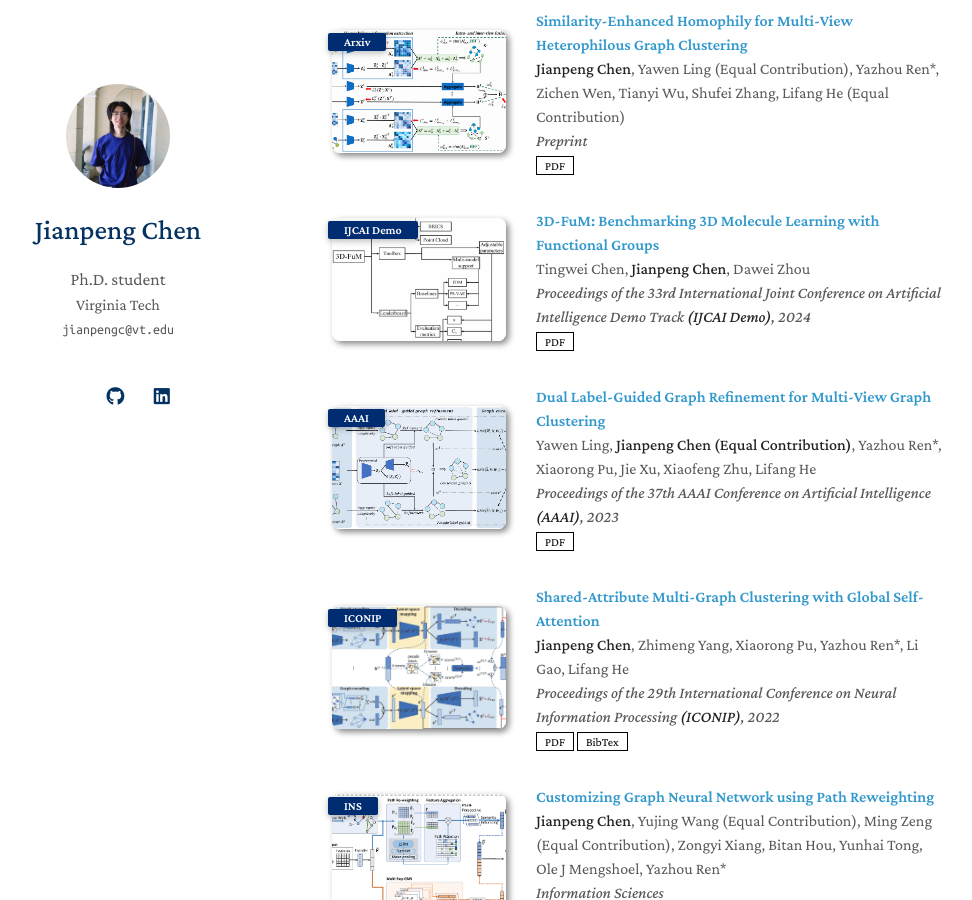
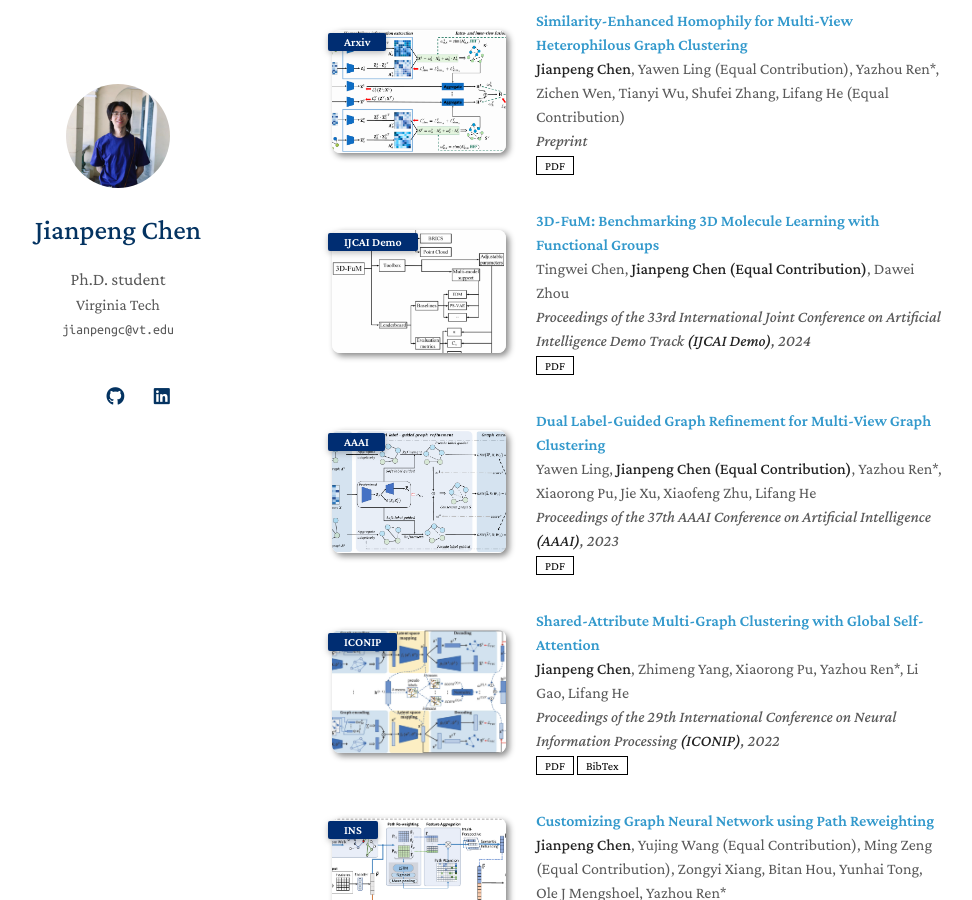
Before and after one commit to cjpcool/cjpcool.github.io, a Jekyll site: the page built from index.md, in a window 1280 px wide and 900 px high, scrolled down 1554 px. Shown: the whole window, without its empty margins (158-1130 px from the left). Built offline with Jekyll 4.4.1, drawn with Linux system fonts in a browser that asks for light colours; a style sheet for code colours, icons or effects is not loaded; our own code applies the rules of GitHub Pages for plain Markdown files.

Commit message:
Update publications.yml

```diff
--- a/_data/publications.yml
+++ b/_data/publications.yml
@@ -18,7 +18,7 @@
     pdf: ./
     code: https://github.com/wzhan24/UniMate
     bibtex: ./
-    image: ./assets/pub_img/Unimate.png
+    image: ./assets/pub_img/UniMate.png
 
   - title: "MetaScientist: A Human-AI Synergistic Framework for Automated Mechanical Metamaterial Design"
     authors: Jingyuan Qi, Zian Jia, Minqian Liu, Wangzhi Zhan, Junkai Zhang, Xiaofei Wen, Jingru Gan, <strong>Jianpeng Chen</strong>, Qin Liu, Mingyu Derek Ma, Bangzheng Li, Haohui Wang, Adithya Kulkarni, Muhao Chen, Dawei Zhou, Ling Li, Wei Wang, Lifu Huang
@@ -55,7 +55,7 @@
     image: ./assets/pub_img/SMHGC.png
 
   - title: "3D-FuM: Benchmarking 3D Molecule Learning with Functional Groups"
-    authors: Tingwei Chen, <strong>Jianpeng Chen</strong>, Dawei Zhou
+    authors: Tingwei Chen, <strong>Jianpeng Chen (Equal Contribution)</strong>, Dawei Zhou
     conference_short: IJCAI Demo
     conference: Proceedings of the 33rd International Joint Conference on Artificial Intelligence Demo Track <strong>(IJCAI Demo)</strong>, 2024
     pdf: https://www.ijcai.org/proceedings/2024/0997.pdf
@@ -79,7 +79,6 @@
     bibtex: https://citation-needed.springer.com/v2/references/10.1007/978-3-031-30105-6_5?format=bibtex&flavour=citation
 
 
-
   - title: "Customizing Graph Neural Network using Path Reweighting"
     authors: <strong>Jianpeng Chen</strong>, Yujing Wang (Equal Contribution), Ming Zeng (Equal Contribution), Zongyi Xiang, Bitan Hou, Yunhai Tong, Ole J Mengshoel, Yazhou Ren*
     conference_short: INS
```
